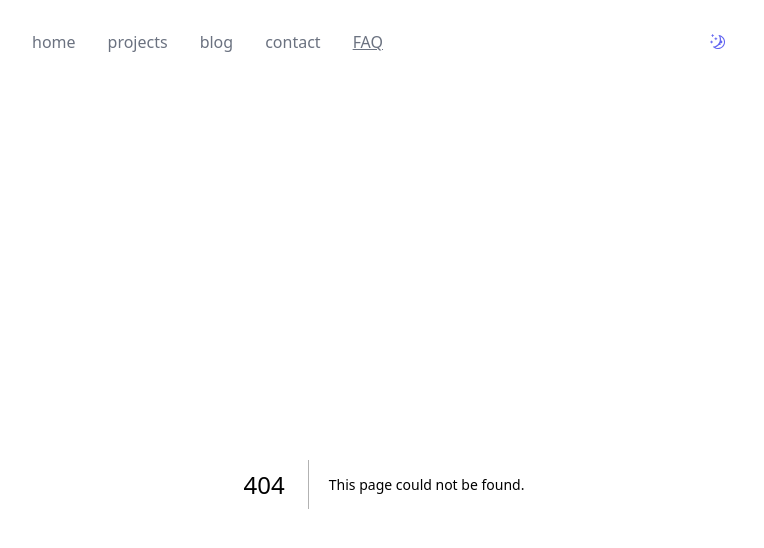
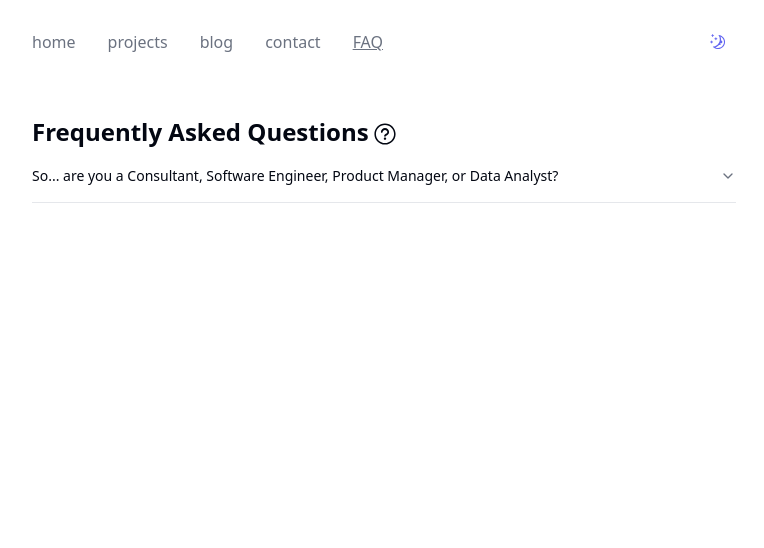
Before and after one commit to diego-basto-piamonte/diego-basto.io, a Next.js app: page /faq in a window 1280 px wide. Before the commit this address had no page. Shown: the top 548 px of the page, without its empty margins (256-1020 px from the left). Built offline with nearby package versions, Linux system fonts and the light colour scheme; a web font is replaced by a local one.

Commit message:
feat(faq): FAQ page template and placeholder questions

```diff
--- /dev/null
+++ b/app/faq/page.tsx
@@ -0,0 +1,31 @@
+import faqData from '@/data/faq.json';
+import {
+    Accordion,
+    AccordionContent,
+    AccordionItem,
+    AccordionTrigger,
+} from "@/components/ui/accordion"
+import { QuestionMarkCircledIcon } from '@radix-ui/react-icons';
+
+export default function Faq() {
+    return (
+        <article className="mt-8 flex flex-col gap-8 pb-8 w-100">
+            <section className="flex flex-col items-start gap-8 md:flex-row md:items-center md:justify-between">
+                <div className="flex flex-col flex-1">
+                    <h1 className="section-title">
+                        Frequently Asked Questions
+                        <QuestionMarkCircledIcon className="size-8 inline-block p-1" />
+                    </h1>
+                    <Accordion type='single' collapsible>
+                        {faqData.map((faq, idx) => (
+                            <AccordionItem key={idx} value={`item-${idx}`}>
+                                <AccordionTrigger>{faq.question}</AccordionTrigger>
+                                <AccordionContent>{faq.answer}</AccordionContent>
+                            </AccordionItem>
+                        ))}
+                    </Accordion>
+                </div>
+            </section>
+        </article>
+    )
+}
--- a/app/page.tsx
+++ b/app/page.tsx
@@ -47,19 +47,8 @@
                 </div>
             </section>
 
-            {/* <section className="flex flex-col gap-8">
-        <div className="section-title">Experience</div>
-        <div className="items-start md:flex-row md:items-start md:justify-between">
-          <Timeline experiences={experienceData} />
-        </div>
-      </section>
-
-      <section className="flex flex-col gap-8">
-        <div className="section-title">Education</div>
-        <div className="items-start md:flex-row md:items-start md:justify-between">
-          <Timeline experiences={educationData} />
-        </div>
-      </section> */}
+            {/* Experience / Education */}
+            <section className="flex flex-col items-start gap-8 md:flex-row md:items-center md:justify-between">
 
                 <Tabs defaultValue="account" className="flex flex-col gap-0">
                     <TabsList>
@@ -73,7 +62,12 @@
                         <Timeline experiences={educationData} />
                     </TabsContent>
                 </Tabs>
+            </section>
 
+            {/* My Tech Stack */}
+            <section className="flex flex-col items-start gap-8">
+                {/* <div className="section-title">My Tech Stack</div> */}
+            </section>
         </article>
     );
 }
--- /dev/null
+++ b/components/ui/accordion.tsx
@@ -0,0 +1,57 @@
+"use client"
+
+import * as React from "react"
+import * as AccordionPrimitive from "@radix-ui/react-accordion"
+import { ChevronDown } from "lucide-react"
+
+import { cn } from "@/lib/utils"
+
+const Accordion = AccordionPrimitive.Root
+
+const AccordionItem = React.forwardRef<
+  React.ElementRef<typeof AccordionPrimitive.Item>,
+  React.ComponentPropsWithoutRef<typeof AccordionPrimitive.Item>
+>(({ className, ...props }, ref) => (
+  <AccordionPrimitive.Item
+    ref={ref}
+    className={cn("border-b", className)}
+    {...props}
+  />
+))
+AccordionItem.displayName = "AccordionItem"
+
+const AccordionTrigger = React.forwardRef<
+  React.ElementRef<typeof AccordionPrimitive.Trigger>,
+  React.ComponentPropsWithoutRef<typeof AccordionPrimitive.Trigger>
+>(({ className, children, ...props }, ref) => (
+  <AccordionPrimitive.Header className="flex">
+    <AccordionPrimitive.Trigger
+      ref={ref}
+      className={cn(
+        "flex flex-1 items-center justify-between py-4 text-sm font-medium transition-all hover:underline text-left [&[data-state=open]>svg]:rotate-180",
+        className
+      )}
+      {...props}
+    >
+      {children}
+      <ChevronDown className="h-4 w-4 shrink-0 text-muted-foreground transition-transform duration-200" />
+    </AccordionPrimitive.Trigger>
+  </AccordionPrimitive.Header>
+))
+AccordionTrigger.displayName = AccordionPrimitive.Trigger.displayName
+
+const AccordionContent = React.forwardRef<
+  React.ElementRef<typeof AccordionPrimitive.Content>,
+  React.ComponentPropsWithoutRef<typeof AccordionPrimitive.Content>
+>(({ className, children, ...props }, ref) => (
+  <AccordionPrimitive.Content
+    ref={ref}
+    className="overflow-hidden text-sm data-[state=closed]:animate-accordion-up data-[state=open]:animate-accordion-down"
+    {...props}
+  >
+    <div className={cn("pb-4 pt-0", className)}>{children}</div>
+  </AccordionPrimitive.Content>
+))
+AccordionContent.displayName = AccordionPrimitive.Content.displayName
+
+export { Accordion, AccordionItem, AccordionTrigger, AccordionContent }
--- /dev/null
+++ b/data/faq.json
@@ -0,0 +1,6 @@
+[
+    {
+        "question": "So... are you a Consultant, Software Engineer, Product Manager, or Data Analyst?",
+        "answer": "Yes."
+    }
+]
--- a/package.json
+++ b/package.json
@@ -9,6 +9,7 @@
     "lint": "next lint"
   },
   "dependencies": {
+    "@radix-ui/react-accordion": "^1.2.1",
     "@radix-ui/react-avatar": "^1.1.1",
     "@radix-ui/react-dropdown-menu": "^2.1.2",
     "@radix-ui/react-icons": "^1.3.2",
--- a/tailwind.config.ts
+++ b/tailwind.config.ts
@@ -55,6 +55,28 @@
   			lg: 'var(--radius)',
   			md: 'calc(var(--radius) - 2px)',
   			sm: 'calc(var(--radius) - 4px)'
+  		},
+  		keyframes: {
+  			'accordion-down': {
+  				from: {
+  					height: '0'
+  				},
+  				to: {
+  					height: 'var(--radix-accordion-content-height)'
+  				}
+  			},
+  			'accordion-up': {
+  				from: {
+  					height: 'var(--radix-accordion-content-height)'
+  				},
+  				to: {
+  					height: '0'
+  				}
+  			}
+  		},
+  		animation: {
+  			'accordion-down': 'accordion-down 0.2s ease-out',
+  			'accordion-up': 'accordion-up 0.2s ease-out'
   		}
   	}
   },
```
Also changed, not shown: data/education.json (+21 -21 lines), 1 other file (tests, documents, lock files or other folders). Lines whose indentation alone changed are shown as unchanged.
